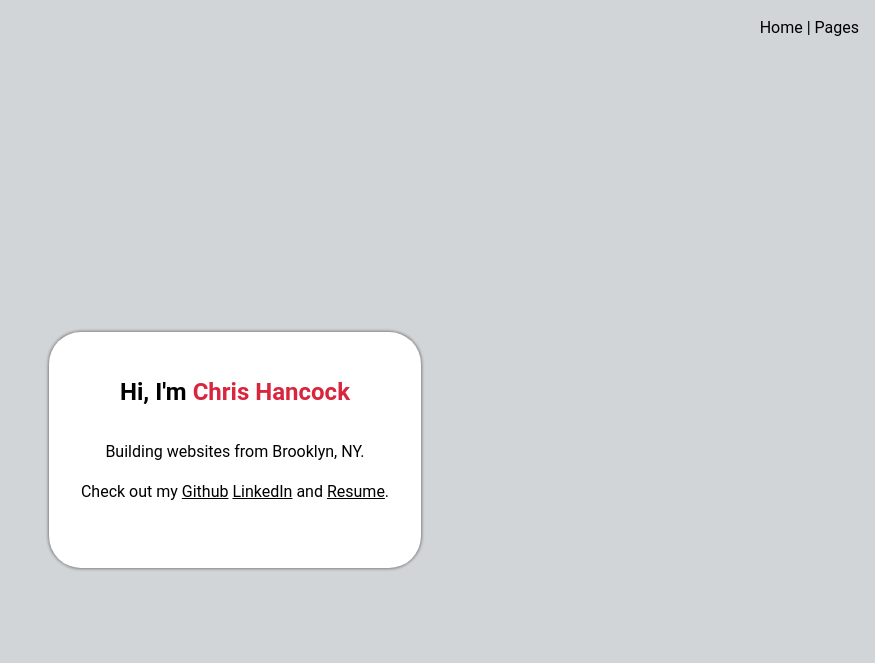
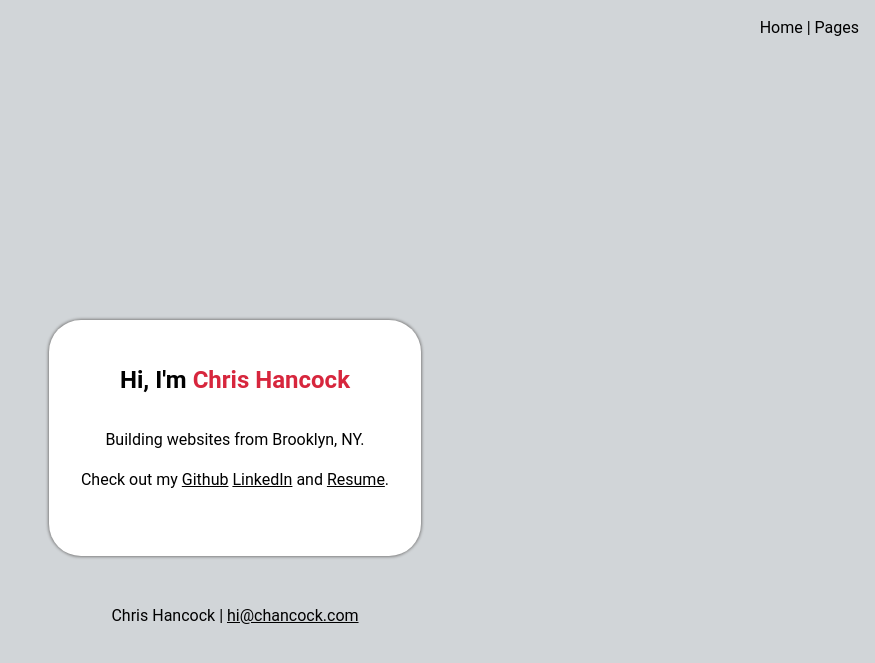
Before and after one commit to chancock09/chancock09.github.io, a Jekyll site: the page built from index.html, in a window 1280 px wide. Shown: the top 663 px of the page, without its empty margins (405-1280 px from the left). Built offline with Jekyll 4.4.1, drawn with Linux system fonts in a browser that asks for light colours.

Commit message:
bad footer

```diff
--- a/_layouts/default.html
+++ b/_layouts/default.html
@@ -44,5 +44,14 @@
   <main class="main">
     {{ content }}
   </main>
+
+  <footer class="centered">
+    <span>
+      Chris Hancock |
+    </span>
+    <a href="mailto:hi@chancock.com">
+      hi@chancock.com
+    </a>
+  </footer>
 </body>
 </html>
--- a/assets/styles/index.css
+++ b/assets/styles/index.css
@@ -26,6 +26,7 @@ code {
 blockquote {
   background: #D1D5D8;
   border-radius: 0.5em;
+  margin: 1em 0;
 }
 
 blockquote p {
```
